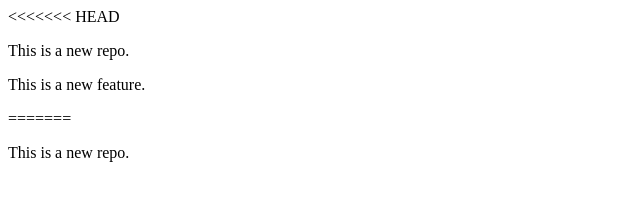
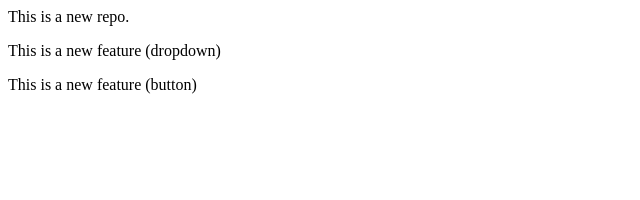
Before and after one commit to harshithamadasu-49/localrepo, a plain HTML site: page index.html in a window 1280 px wide. Shown: the whole page, without its empty margins (0-640 px from the left). Drawn offline with Linux system fonts and the light colour scheme.

Commit message:
add button

```diff
--- a/index.html
+++ b/index.html
@@ -1,5 +1,4 @@
-<<<<<<< HEAD
+
 <p>This is a new repo.</p>
-<p>This is a new feature.</p>
-=======
-<p>This is a new repo.</p>
+<p>This is a new feature (dropdown)</p>
+<p>This is a new feature (button)</p>
```
